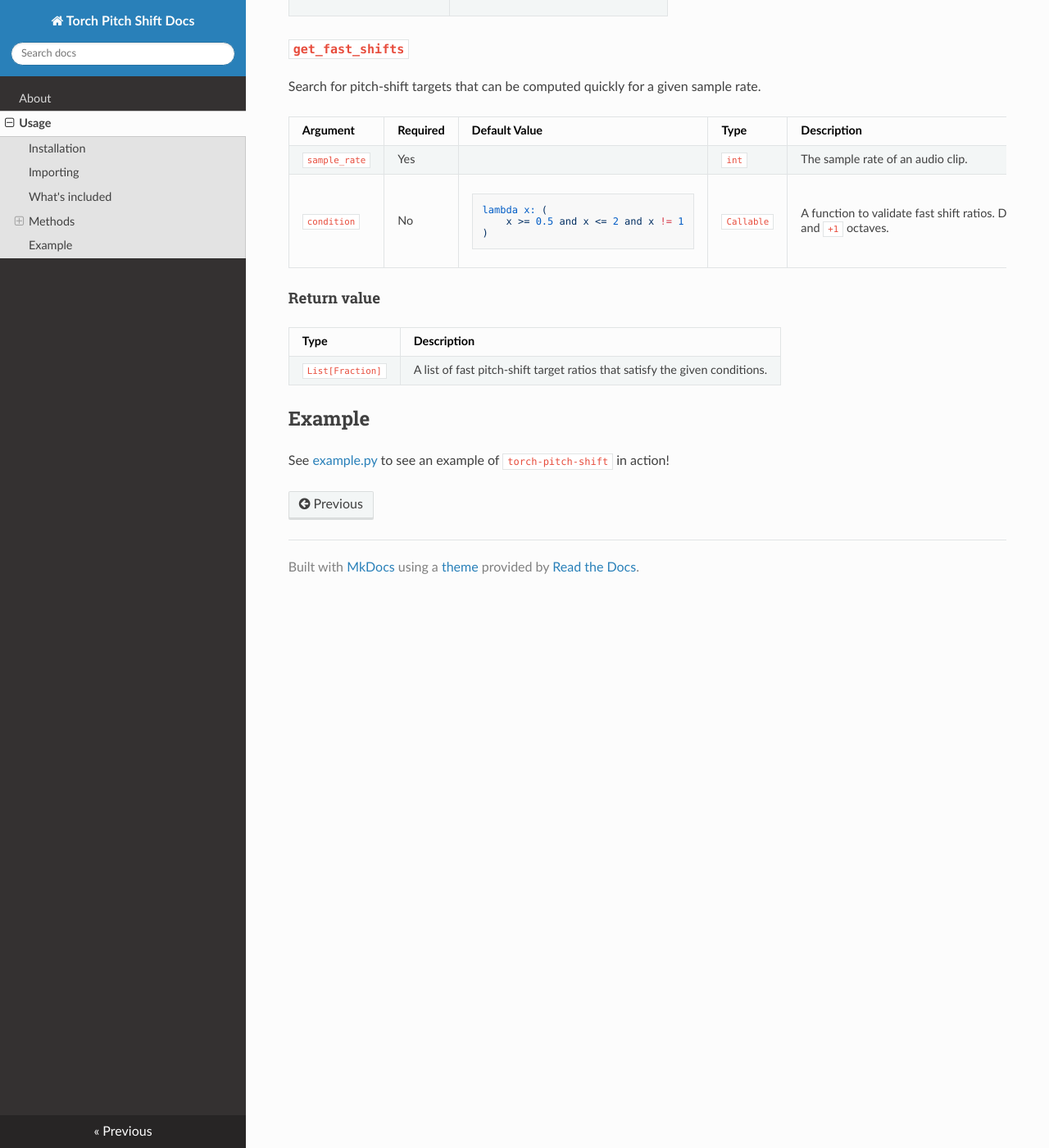
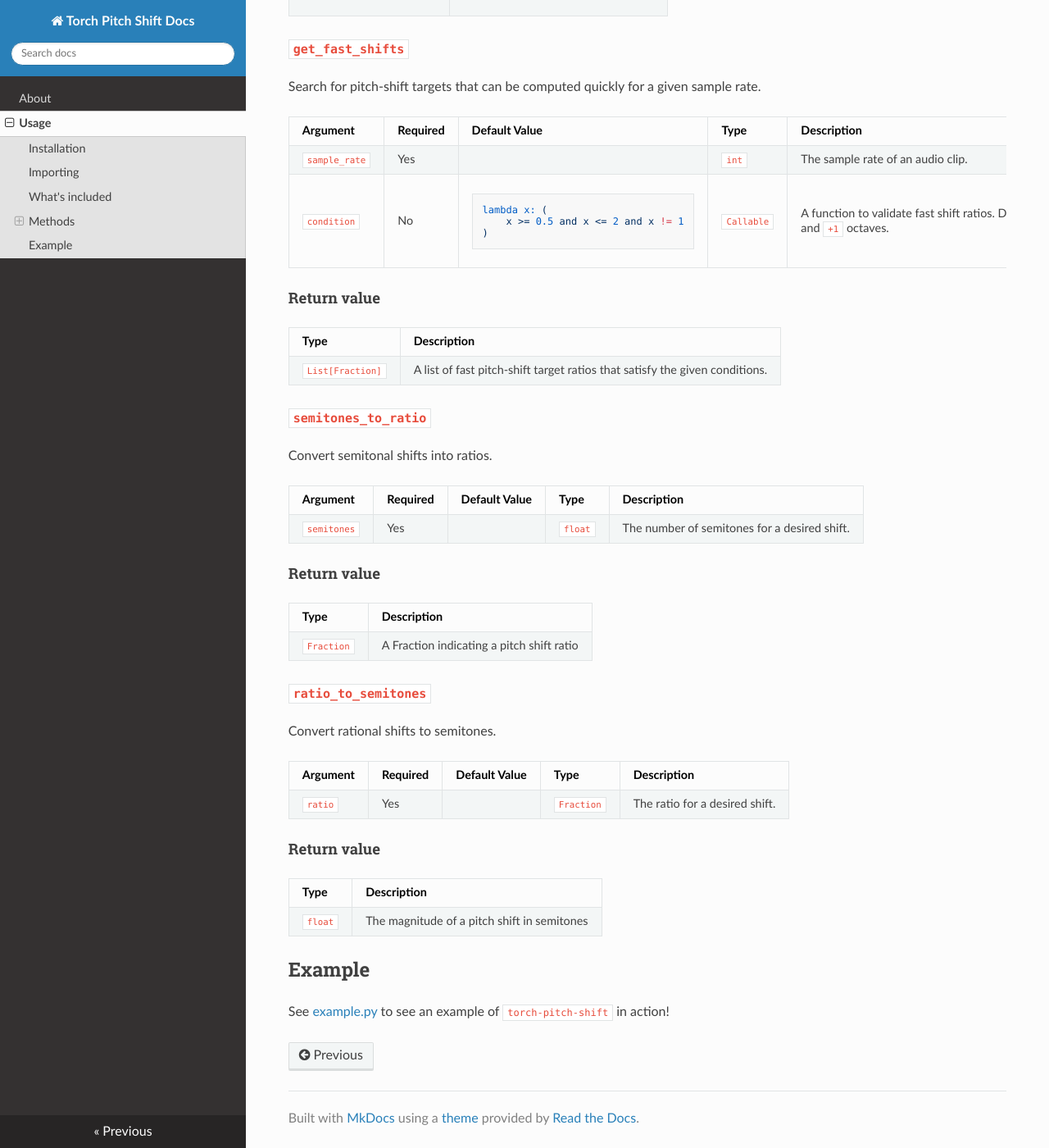
Before and after one commit to KentoNishi/torch-pitch-shift, an MkDocs documentation site: the page built from docs/usage.md, in a window 1280 px wide and 1400 px high, scrolled down 1737 px. Shown: the whole window at 82% size. Built offline with MkDocs 1.6.1, drawn with Linux system fonts in a browser that asks for light colours; nearby versions of some CDN libraries.

Commit message:
Added semitones_to_ratio and ratio_to_semitones

```diff
--- a/docs/usage.md
+++ b/docs/usage.md
@@ -169,6 +169,7 @@ Search for pitch-shift targets that can be computed quickly for a given sample r
     </tr>
   </tbody>
 </table>
+
 #### Return value
 
 <table>
@@ -186,6 +187,88 @@ Search for pitch-shift targets that can be computed quickly for a given sample r
   </tbody>
 </table>
 
+### `semitones_to_ratio`
+Convert semitonal shifts into ratios.
+
+<table>
+  <thead>
+    <tr>
+      <th>Argument</th>
+      <th>Required</th>
+      <th>Default Value</th>
+      <th>Type</th>
+      <th>Description</th>
+    </tr>
+  </thead>
+  <tbody>
+    <tr>
+      <td><code>semitones</code></td>
+      <td>Yes</td>
+      <td></td>
+      <td><code>float</code></td>
+      <td>The number of semitones for a desired shift.</td>
+    </tr>
+  </tbody>
+</table>
+
+#### Return value
+
+<table>
+  <thead>
+    <tr>
+      <th>Type</th>
+      <th>Description</th>
+    </tr>
+  </thead>
+  <tbody>
+    <tr>
+      <td><code>Fraction</code></td>
+      <td>A Fraction indicating a pitch shift ratio</td>
+    </tr>
+  </tbody>
+</table>
+
+### `ratio_to_semitones`
+Convert rational shifts to semitones.
+
+<table>
+  <thead>
+    <tr>
+      <th>Argument</th>
+      <th>Required</th>
+      <th>Default Value</th>
+      <th>Type</th>
+      <th>Description</th>
+    </tr>
+  </thead>
+  <tbody>
+    <tr>
+      <td><code>ratio</code></td>
+      <td>Yes</td>
+      <td></td>
+      <td><code>Fraction</code></td>
+      <td>The ratio for a desired shift.</td>
+    </tr>
+  </tbody>
+</table>
+
+#### Return value
+
+<table>
+  <thead>
+    <tr>
+      <th>Type</th>
+      <th>Description</th>
+    </tr>
+  </thead>
+  <tbody>
+    <tr>
+      <td><code>float</code></td>
+      <td>The magnitude of a pitch shift in semitones</td>
+    </tr>
+  </tbody>
+</table>
+
 ## Example
 
 See [example.py](https://github.com/KentoNishi/torch-pitch-shift/blob/master/example.py) to see an example of `torch-pitch-shift` in action!
```
Also changed, not shown: 1 other file.
